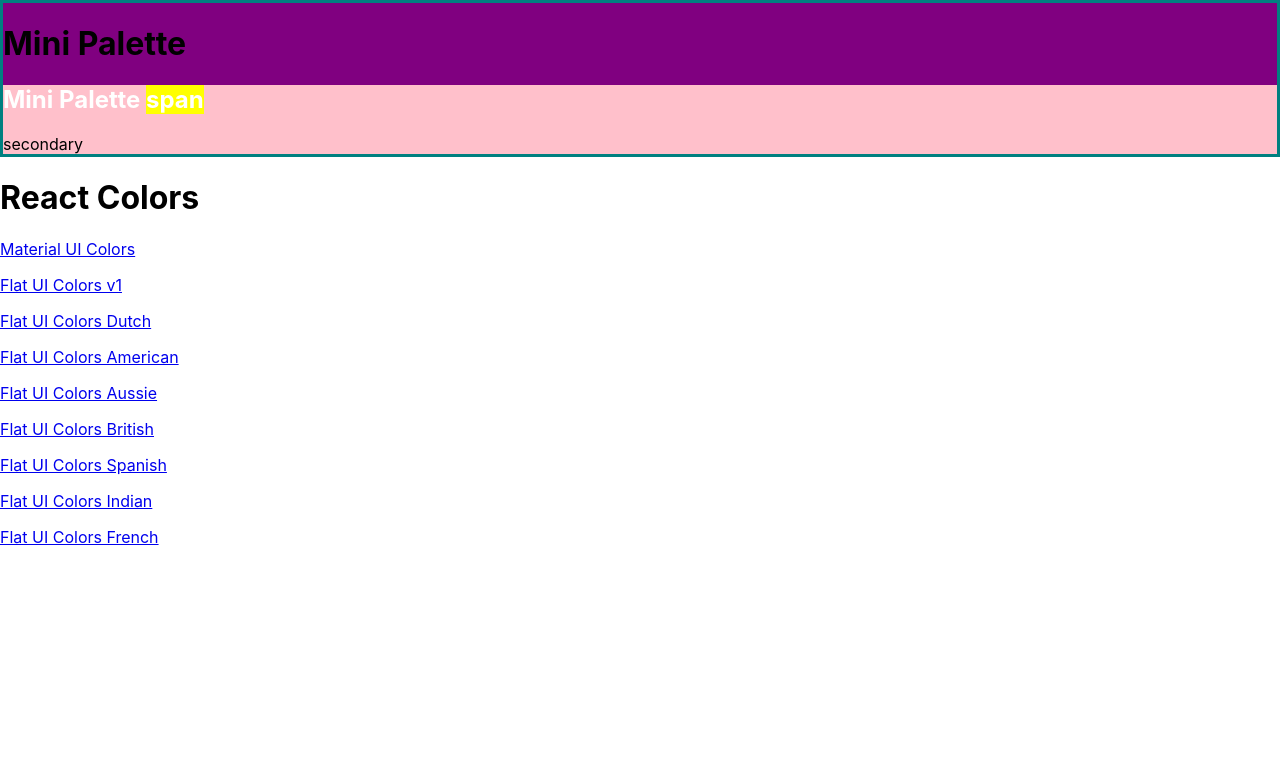
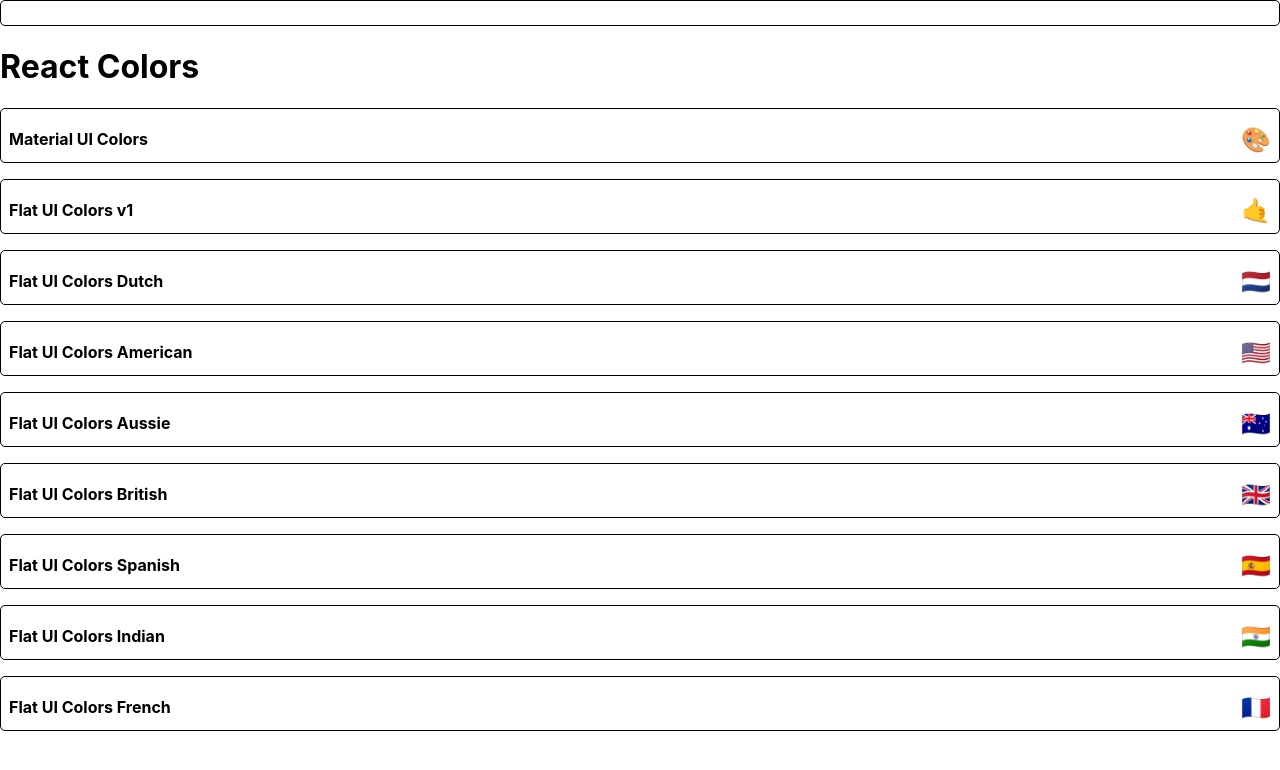
Before and after one commit to samedan/color-palette, a React (Create React App) app: page / in a window 1280 px wide. Shown: the top 770 px of the page. Built offline with nearby package versions, Linux system fonts and the light colour scheme.

Commit message:
Start styling MinuPalette

```diff
--- a/src/MiniPalette.js
+++ b/src/MiniPalette.js
@@ -2,33 +2,46 @@
 import { withStyles } from '@material-ui/styles';
 
 const styles = {
-  main: {
-    backgroundColor: 'purple',
-    border: '3px solid teal'
+  root: {
+    backgroundColor: 'white',
+    border: '1px solid black',
+    borderRadius: '5px',
+    padding: '0.5rem',
+    position: 'relative',
+    overflow: 'hidden',
+    '&:hover': {
+      cursor: 'pointer'
+    }
   },
-  secondary: {
-    backgroundColor: 'pink',
-    '& h1': {
-      color: 'white',
-      '& span': {
-        backgroundColor: 'yellow'
-      }
-    }
+  colors: {
+    backgroundColor: 'grey'
+  },
+  title: {
+    display: 'flex',
+    justifyContent: 'space-between',
+    alignItems: 'center',
+    margin: '0',
+    color: 'black',
+    paddingTop: '0.5rem',
+    fontSize: '1rem',
+    position: 'relative'
+  },
+  emoji: {
+    marginLeft: '0.5rem',
+    fontSize: '1.5rem'
   }
 };
 
 function MiniPalette(props) {
-  const { classes } = props;
+  const { classes, paletteName, emoji } = props;
   console.log(classes);
   return (
-    <div className={classes.main}>
-      <h1>Mini Palette</h1>
-      <section className={classes.secondary}>
-        <h1>
-          Mini Palette <span>span</span>
-        </h1>
-        secondary
-      </section>
+    <div className={classes.root}>
+      <div className={classes.colors} />
+      <h5 className={classes.title}>
+        {paletteName}
+        <span className={classes.emoji}>{emoji}</span>
+      </h5>
     </div>
   );
 }
--- a/src/PaletteList.js
+++ b/src/PaletteList.js
@@ -11,7 +11,7 @@
         <h1>React Colors</h1>
         {palettes.map(palette => (
           <p>
-            <Link to={`/palette/${palette.id}`}>{palette.paletteName}</Link>
+            <MiniPalette {...palette} />
           </p>
         ))}
       </div>
```
